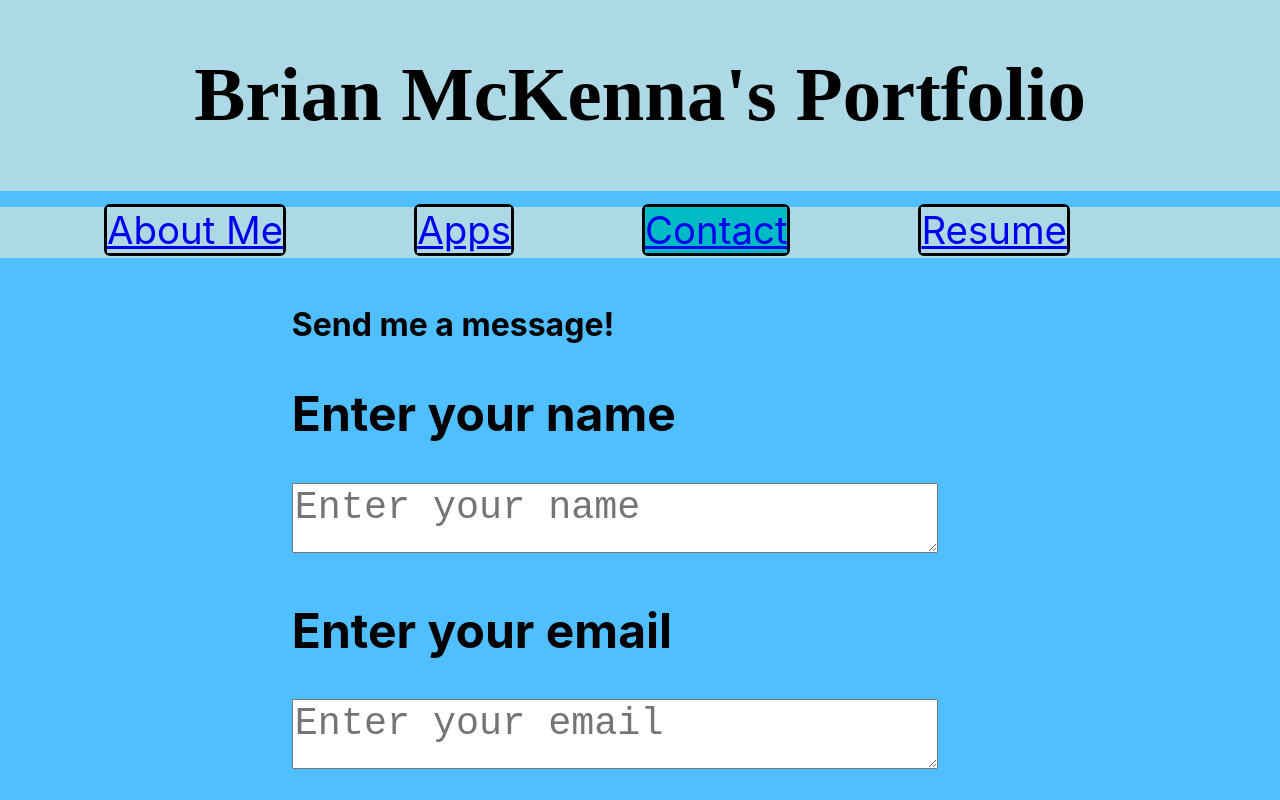
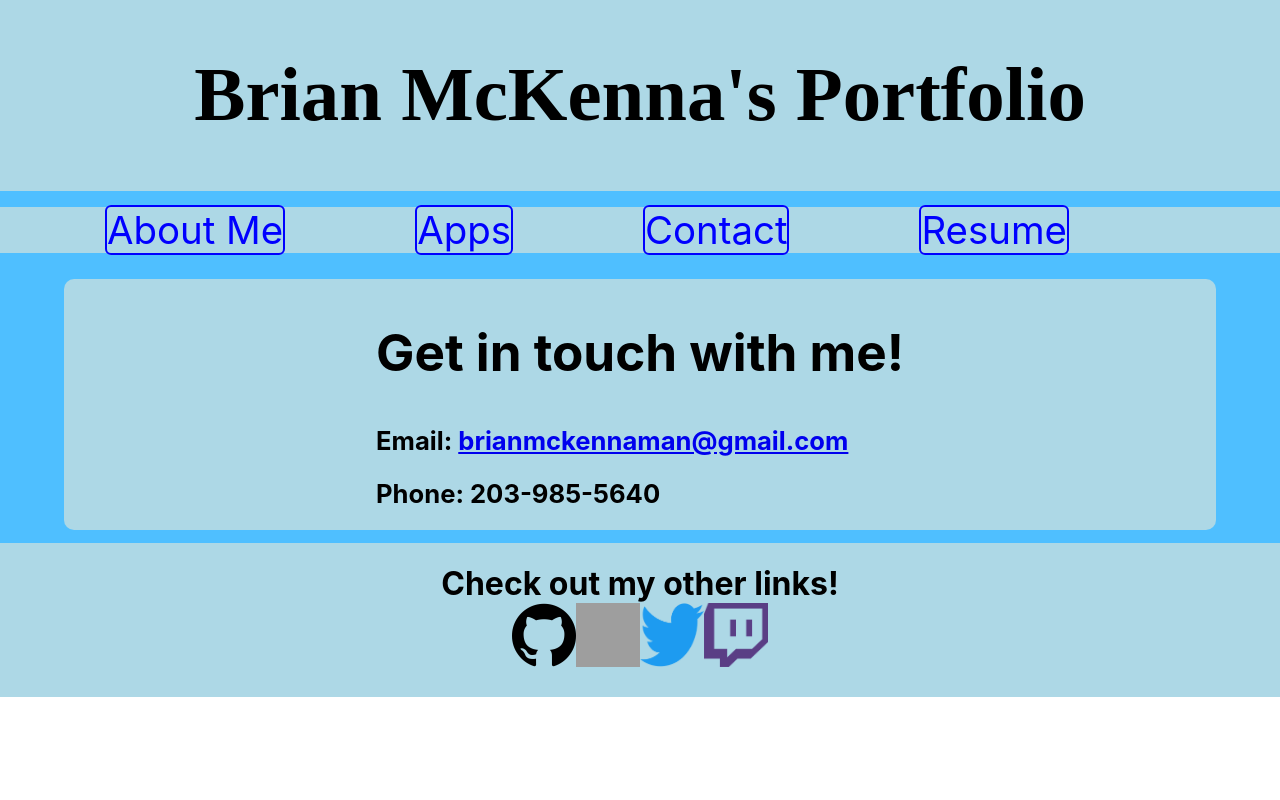
Before and after one commit to brianmckennaman/brian-mckenna-react-portfolio, a React (Create React App) app: page /contact in a window 1280 px wide. Shown: the top 800 px of the page. Built offline with nearby package versions, Linux system fonts and the light colour scheme; grey boxes are pictures that could not be loaded.

Commit message:
updated navbar and contact page

```diff
--- a/src/components/navbar.js
+++ b/src/components/navbar.js
@@ -5,9 +5,9 @@ function Navbar() {
     // ({ isActive }) => isActive ? { backgroundColor: "#00bac4" } : { backgroundColor: "lightBlue" }
 
     var style = {
-        navbarMain: { backgroundColor: "lightBlue", color: "black", height: "4vw", position: "sticky", marginBottom: "2vw" },
-        listItem: { display: "inline", border: "solid", borderRadius: "6px", marginLeft: "5vw", marginRight: "5vw", fontSize: "3vw", textDecoration: "none", color: "black" },
-        navButtons: { backgroundColor: "lightBlue", width: "22vw", height: "3vw", marginLeft: "1px", marginRight: "1px", border: "solid" }
+        navbarMain: { backgroundColor: "lightBlue", color: "black", height: "5%", position: "sticky", marginBottom: "2vw" },
+        listItem: { display: "inline", marginLeft: "5vw", marginRight: "5vw", fontSize: "3vw", textDecoration: "none", color: "black" },
+        navButtons: { backgroundColor: "lightBlue", width: "22vw", height: "3vw", marginLeft: "1px", marginRight: "1px", border: "solid", textDecoration: "none", color: "blue", borderRadius: "6px", borderWidth: "2px" }
     }
 
 
@@ -16,19 +16,19 @@ function Navbar() {
         <nav style={style.navbarMain}>
             <ul>
                 <li style={style.listItem}>
-                    <NavLink to='/brian-mckenna-react-portfolio' style={({ isActive }) => isActive ? { backgroundColor: "#00bac4" } : { backgroundColor: "lightBlue" } }>About Me
+                    <NavLink to='/brian-mckenna-react-portfolio' style={style.navButtons}>About Me
                     </NavLink>
                 </li>
                 <li style={style.listItem}>
-                    <NavLink to='/apps' style={({ isActive }) => isActive ? { backgroundColor: "#00bac4" } : { backgroundColor: "lightBlue" } }>Apps
+                    <NavLink to='/apps' style={style.navButtons}>Apps
                     </NavLink>
                 </li>
                 <li style={style.listItem}>
-                    <NavLink to='/contact' style={({ isActive }) => isActive ? { backgroundColor: "#00bac4" } : { backgroundColor: "lightBlue" } }>Contact
+                    <NavLink to='/contact' style={style.navButtons}>Contact
                     </NavLink>
                 </li>
                 <li style={style.listItem}>
-                    <NavLink to='/resume' style={({ isActive }) => isActive ? { backgroundColor: "#00bac4" } : { backgroundColor: "lightBlue" } }>Resume
+                    <NavLink to='/resume' style={style.navButtons}>Resume
                     </NavLink>
                 </li>
             </ul>
--- a/src/pages/about.js
+++ b/src/pages/about.js
@@ -11,7 +11,7 @@ return (
     <div style={styles.body}>
         <img src={picture} alt='portfolio image' style={styles.image }></img>
         <div style={styles.container}>
-        <h2 style={styles.textBody}>Hello! My name is Brian McKenna, a junior full-stack developer. Thanks for checking out my portfolio! Here, you can see some of the apps I have developed. I decided to become a developer because I have always had an interest in computers and coding, and wanted to explore the possiblities of what coding can do, especially in a time when technology is so integral to our lives.</h2>
+        <h2 style={styles.textBody}>Hello! My name is Brian McKenna, a junior full-stack developer. Thanks for checking out my portfolio! Here, you can see some of the apps I have developed. I am familiar with languages and technologies consistant with the MERN stack (Mongo, Express, React, Node) as well as other web design languages such as HTML, CSS, and JavaScript. I have created projects in an Agile scrum-style enviornment, and have deployed apps via Github Pages and Heroku. </h2>
         </div>
     </div>
 )
--- a/src/pages/contact.js
+++ b/src/pages/contact.js
@@ -1,71 +1,70 @@
-import { useState } from 'react'
-import { validateEmail } from '../utils/helpers'
+// Dependencies for old design using text inputs
+
+// import { useState } from 'react'
+// import { validateEmail } from '../utils/helpers'
 
 function Contact() {
     var styles={
-        body: { display: "flex", flexWrap: "wrap", justifyContent: "center" },
-        nameEmailInput: { width: "50vw", height: "5vw", fontSize: "3vw"},
-        messageInput: { height: "20vw", width: "50vw", fontSize: "3vw" },
-        errMessage: { color: "red"},
-        sendButton: { height: "5vw", width: "8vw", fontSize: "3vw"}
-    }
+        body: { display: "flex", flexWrap: "wrap", justifyContent: "center", background: "lightBlue", marginBottom: "1vw", marginLeft: "5vw", marginRight: "5vw", borderRadius: "10px" },
+        header: { fontSize: "4vw"},
+        contacts: { fontSize: "2vw"}
 
-    const [email, setEmail] = useState('');
-    const [errorMessage, setErrorMessage] = useState('');
+        // Styling for old design with text inputs
 
-    const handleInputChange = (e) => {
-        const { target } = e;
-        const inputType = target.name;
-        const inputValue = target.value;
-        console.log(target, target.value, inputType)
-        console.log(validateEmail(target.value))
-        console.log("email line 21", email)
-        console.log(inputType === 'email', validateEmail(target.value))
-        if (inputType === 'email' && validateEmail(target.value)) {
-            setEmail(inputValue);
-            console.log(email)
-        }
-    };
-
-    const handleBlur = (e) => {
-        if (!validateEmail(e.target.value)) {
-            setErrorMessage('Please enter a valid email address');
-        } else if (validateEmail(e.target.value)) {
-            setErrorMessage('');
-            return;
-        }
-    }
-
-    const handleFormSubmit = (e) => {
-        e.preventDefault();
-        console.log(email, !validateEmail(email))
-        if (!validateEmail(email)) {
-            setErrorMessage('Please enter a valid email address!');
-            return;
-        }
-        window.location.reload();
+        // nameEmailInput: { width: "50vw", height: "5vw", fontSize: "3vw"},
+        // messageInput: { height: "20vw", width: "50vw", fontSize: "3vw" },
+        // errMessage: { color: "red"},
+        // sendButton: { height: "5vw", width: "8vw", fontSize: "3vw"}
     }
 
  return (
     <div style={styles.body}>
-    <h1>Send me a message!
-    <section>
-        <form>
-            <h2>Enter your name</h2>
-            <textarea style={styles.nameEmailInput} type={"text"} placeholder="Enter your name" onChange={handleInputChange}></textarea>
-            <h2>Enter your email</h2>
-            <textarea style={styles.nameEmailInput} type={"text"} onChange={handleInputChange} placeholder="Enter your email" name='email'></textarea>
-            <p style={styles.errMessage}>{errorMessage}</p>
-            <h2>Leave a comment or message</h2>
-            <textarea style={styles.messageInput} type={"text"} placeholder="Leave a message" onChange={handleInputChange}></textarea>
-            <br></br>
-            <button style={styles.sendButton} type='button' onClick={handleFormSubmit}>Send</button>
-        </form>
-    </section>
-    </h1>
-    <br></br>
+        <section>
+            <h1 style={styles.header}>Get in touch with me!</h1>
+            <h2 style={styles.contacts}>Email: <a href='mailto: brianmckennaman@gmail.com'>brianmckennaman@gmail.com</a></h2>
+            <h2 style={styles.contacts}>Phone: 203-985-5640</h2>
+        </section>
+
     </div>
  )
 }
 
 export default Contact
+
+// Old code for sending a message text entry fields
+
+// const [email, setEmail] = useState('');
+    // const [errorMessage, setErrorMessage] = useState('');
+
+    // const handleInputChange = (e) => {
+    //     const { target } = e;
+    //     const inputType = target.name;
+    //     const inputValue = target.value;
+    //     console.log(target, target.value, inputType)
+    //     console.log(validateEmail(target.value))
+    //     console.log("email line 21", email)
+    //     console.log(inputType === 'email', validateEmail(target.value))
+    //     if (inputType === 'email' && validateEmail(target.value)) {
+    //         setEmail(inputValue);
+    //         console.log(email)
+    //     }
+    // };
+
+    // const handleBlur = (e) => {
+    //     if (!validateEmail(e.target.value)) {
+    //         setErrorMessage('Please enter a valid email address');
+    //     } else if (validateEmail(e.target.value)) {
+    //         setErrorMessage('');
+    //         return;
+    //     }
+    // }
+
+    // const handleFormSubmit = (e) => {
+    //     e.preventDefault();
+    //     console.log(email, !validateEmail(email))
+    //     if (!validateEmail(email)) {
+    //         setErrorMessage('Please enter a valid email address!');
+    //         return;
+    //     }
+    //     window.location.reload();
+    // }
```
Also changed, not shown: src/pages/resume.js (+7 -1 lines), 8 other files (tests, documents, lock files or other folders).
